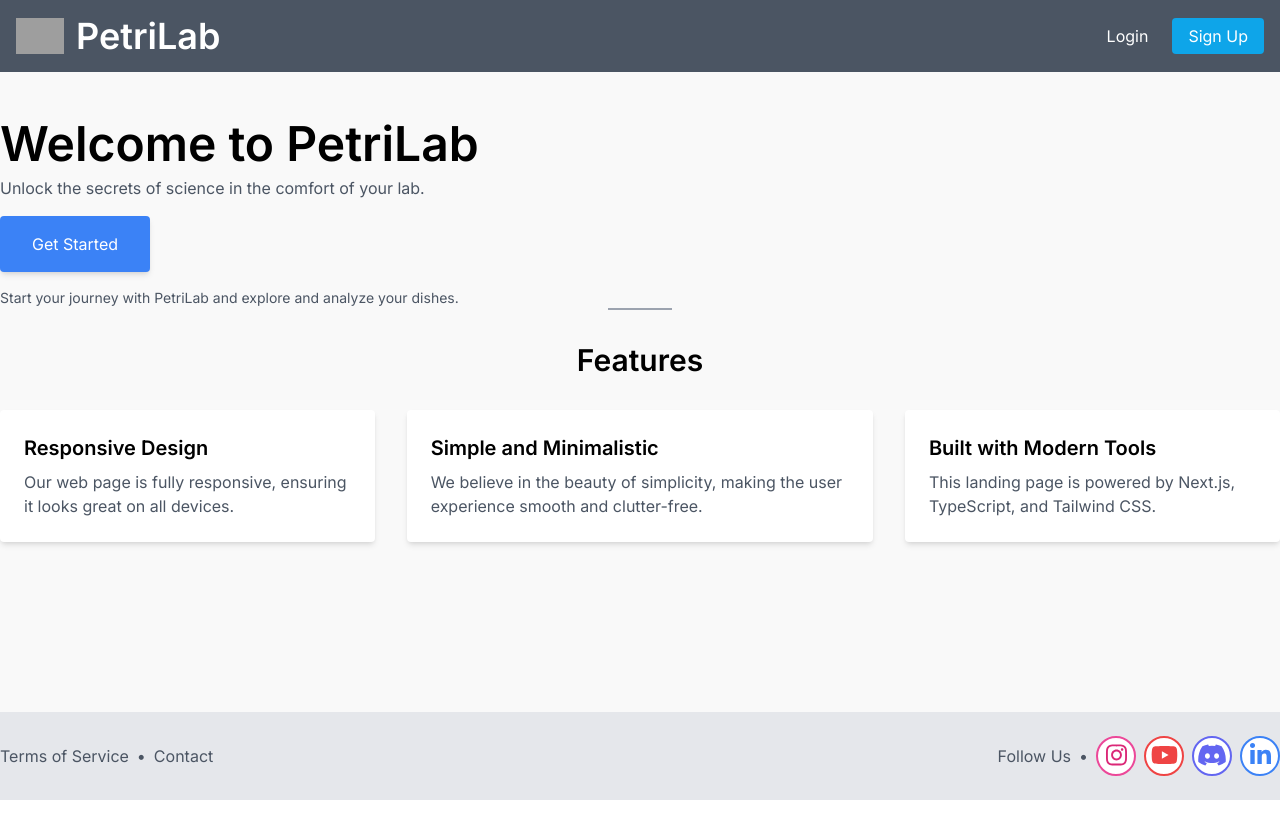
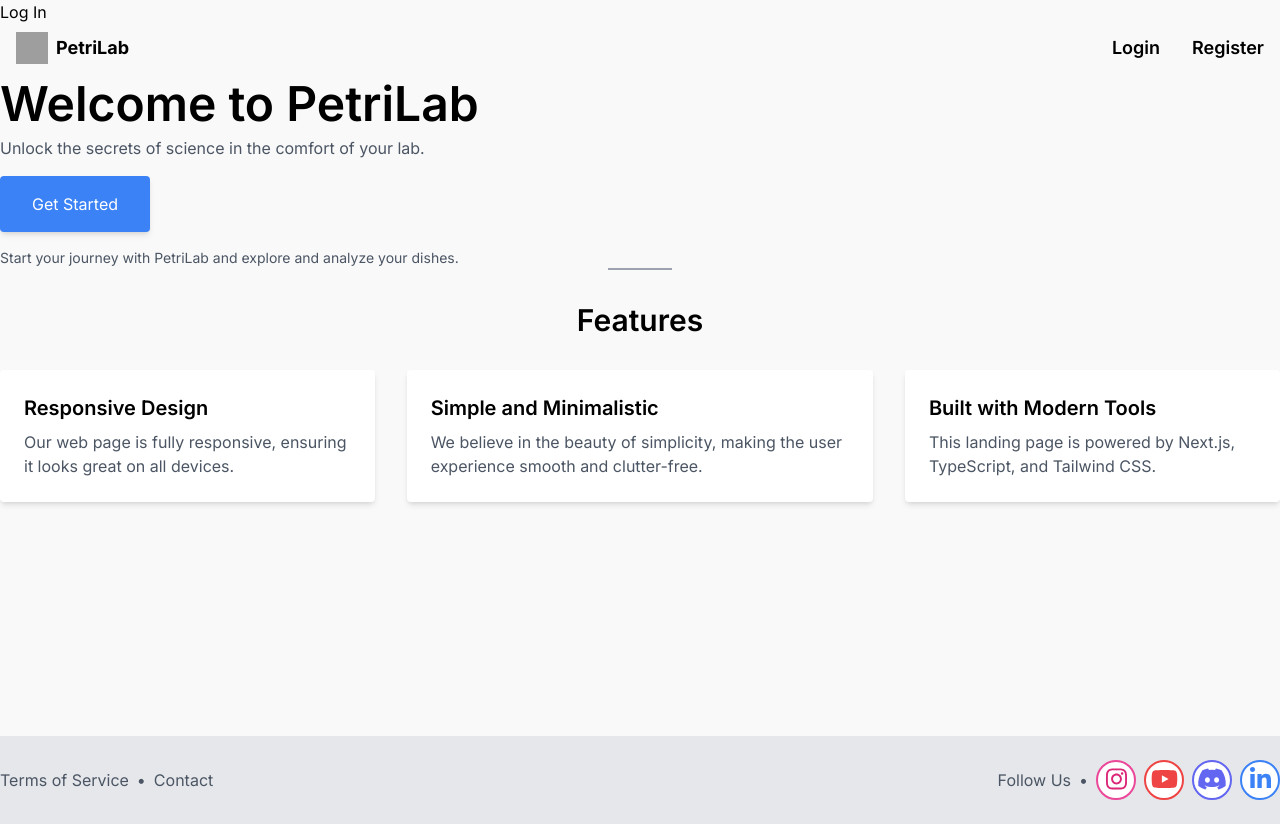
Before and after one commit to HolaMundo42/petrinext, a Next.js app: page / in a window 1280 px wide. Before the commit the page ends 800 px from the top, so only its background shows below. Built offline with nearby package versions, Linux system fonts and the light colour scheme; grey boxes are pictures that could not be loaded.

Commit message:
link back (to be fixed)

```diff
--- a/app/components/RememberMeCheckbox.tsx
+++ b/app/components/RememberMeCheckbox.tsx
@@ -14,7 +14,7 @@ const RememberMeCheckbox: React.FC<RememberMeCheckboxProps> = ({ label="Remember
         id={htmlFor}
         className="mr-2 text-gray-700 rounded focus:ring-gray-300"
       />
-      <label htmlFor={htmlFor} className="text-sm text-gray-800 cursor-pointer">
+      <label id={htmlFor+"label"} htmlFor={htmlFor} className="text-sm text-gray-800 cursor-pointer">
         {label}
       </label>
     </div>
--- a/app/components/landing_page.tsx
+++ b/app/components/landing_page.tsx
@@ -1,61 +1,113 @@
 import Link from "next/link";
 import { FontAwesomeIcon } from "@fortawesome/react-fontawesome";
 import { faInstagram, faYoutube, faDiscord, faLinkedinIn } from "@fortawesome/free-brands-svg-icons";
+import React, { useState, useEffect } from "react";
 
-const LandingPage: React.FC = () => {
+const Navbar: React.FC = () => {
+  const [isScrolled, setIsScrolled] = useState(false);
+
+  useEffect(() => {
+    const handleScroll = () => {
+      if (window.scrollY > 0) {
+        setIsScrolled(true);
+      } else {
+        setIsScrolled(false);
+      }
+    };
+
+    window.addEventListener('scroll', handleScroll);
+    return () => {
+      window.removeEventListener('scroll', handleScroll);
+    };
+  }, []);
+
   return (
-    <div className="flex flex-col min-h-screen">
-        <header className="bg-gray-600 py-4">
-            <div className="container mx-auto flex items-center justify-between">
-                <div className="flex items-center">
-                    <img src="https://cdn.icon-icons.com/icons2/2379/PNG/512/petri_dish_experimentation_biology_education_petri_dish_icon_143934.png" alt="Petri Dish Icon" className="w-12 h-auto mr-2 ml-[1rem]"/>
-                    <h1 className="text-4xl font-semibold text-white ml-1">
-                        <Link href="/"> PetriLab </Link>
-                    </h1>
+    <header
+      className={`${
+        isScrolled
+          ? 'backdrop-blur-sm bg-gray-800/60 hover:bg-gray-800/75 text-slate-200 fixed py-3 w-full z-10 transition-all duration-300 shadow-[0_8px_30px_rgb(0,0,0,0.12)]'
+          : 'text-black transition-all py-2 duration-300 shadow-none'
+      }`}
+    >
+      <div className={`${
+        isScrolled
+        ? 'absolute bottom-0 left-0 w-full h-[1px] bg-gray-500/40 transition-all duration-300 shadow-[0_8px_30px_rgb(0,0,0,0.12)]'
+        : 'transition-all duration-300 shadow-none'}`}></div>
+
+      <nav className="flex items-center justify-between text-base xl:text-lg top-0 font-normal relative">
+        <div className="mx-4 flex items-center">
+          <img
+            src="https://cdn.icon-icons.com/icons2/2379/PNG/512/petri_dish_experimentation_biology_education_petri_dish_icon_143934.png"
+            alt="PetriLab Logo"
+            className="h-8 w-8 mr-2"
+          />
+          <a href="#" className="font-bold text-lg">
+            PetriLab
+          </a>
         </div>
-                <div className="flex items-center space-x-4">
-                    <Link href="/login" className="text-white mr-2">
-                        <p className="hover:text-[rgb(211,211,211)]"> Login </p>
-                    </Link>
-                    <Link href="/signup" className="text-blue-500">
-                        <span className="bg-sky-500 hover:bg-blue-600 text-white px-4 py-2 rounded mr-[1rem]">
-                            Sign Up
-                        </span>
-                    </Link>
+        <div className="mx-4 flex-grow text-center"></div>
+        <div className="mx-4">
+          <a href="#" className="font-semibold">
+            Login
+          </a>
         </div>
+        <div className="mx-4">
+          <a href="#" className="font-semibold">
+            Register
+          </a>
         </div>
+      </nav>
     </header>
+  );
+};
 
-        <section className="flex-1 py-12">
+const Sections: React.FC = () => {
+return (
+  <section className="flex-1 mt-2 pb-12">
   <div className="container mx-auto text-left">
       <h1 className="text-5xl font-semibold mb-2">Welcome to PetriLab</h1>
-                <p className="text-gray-600 mb-2">Unlock the secrets of science in the comfort of your lab.</p>
+      <p className="text-gray-600 mb-2">
+      Unlock the secrets of science in the comfort of your lab.
+      </p>
       <Link href="/signup">
       <button className="mt-2 px-8 py-4 bg-blue-500 text-white rounded hover:bg-blue-600 transition duration-300 shadow-md">
           Get Started
       </button>
       </Link>
-                <p className="mt-4 text-gray-600 text-sm">Start your journey with PetriLab and explore and analyze your dishes.</p>
+      <p className="mt-4 text-gray-600 text-sm">
+      Start your journey with PetriLab and explore and analyze your dishes.
+      </p>
 
       <hr className="border-t-2 border-gray-400 mb-8 mx-auto w-16" />
 
-                <h2 className="text-3xl font-semibold my-8 text-center">Features</h2> {/* Aligned Features to the middle */}
-                <div className="flex flex-col md:flex-row gap-8"><div className="bg-white p-6 rounded shadow-md hover:shadow-lg transition duration-300 transform hover:translate-y-[-5px]">
+      <h2 className="text-3xl font-semibold my-8 text-center">Features</h2>
+      <div className="flex flex-col md:flex-row gap-8">
+      <div className="bg-white p-6 rounded shadow-md hover:shadow-lg transition duration-300 transform hover:translate-y-[-5px]">
           <h3 className="text-xl font-semibold mb-2">Responsive Design</h3>
-                <p className="text-gray-600">Our web page is fully responsive, ensuring it looks great on all devices.</p>
+          <p className="text-gray-600">
+          Our web page is fully responsive, ensuring it looks great on all devices.
+          </p>
       </div>
       <div className="bg-white p-6 rounded shadow-md hover:shadow-lg transition duration-300 transform hover:translate-y-[-5px]">
           <h3 className="text-xl font-semibold mb-2">Simple and Minimalistic</h3>
-                <p className="text-gray-600">We believe in the beauty of simplicity, making the user experience smooth and clutter-free.</p>
+          <p className="text-gray-600">
+          We believe in the beauty of simplicity, making the user experience smooth and clutter-free.
+          </p>
       </div>
       <div className="bg-white p-6 rounded shadow-md hover:shadow-lg transition duration-300 transform hover:translate-y-[-5px]">
           <h3 className="text-xl font-semibold mb-2">Built with Modern Tools</h3>
-                    <p className="text-gray-600">This landing page is powered by Next.js, TypeScript, and Tailwind CSS.</p>
+          <p className="text-gray-600">
+          This landing page is powered by Next.js, TypeScript, and Tailwind CSS.
+          </p>
       </div>
       </div>
   </div>
   </section>
+);
+};
 
+const Footer: React.FC = () => {
+return (
 <footer className="bg-gray-200 py-6">
   <div className="container mx-auto text-center flex flex-col items-center sm:flex-row sm:justify-between">
       <div className="mb-4 sm:mb-0 flex items-center">
@@ -97,6 +149,15 @@ const LandingPage: React.FC = () => {
       </div>
   </div>
   </footer>
+);
+};
+
+const LandingPage: React.FC = () => {
+  return (
+  <div className="flex flex-col min-h-screen min-w-screen">
+      <Navbar/>
+      <Sections/>
+      <Footer/>
   </div>
 );
 };
--- a/app/login/page.tsx
+++ b/app/login/page.tsx
@@ -15,12 +15,25 @@ export default function Login() {
     setShowPassword(!showPassword);
   };
 
+  const handleFormSubmit = async (e: React.FormEvent<HTMLFormElement>) => {
+    e.preventDefault();
+    const Http = new XMLHttpRequest();
+    const url = 'https://repo-node.vercel.app/api/users';
+    Http.open("GET", url);
+    Http.send();
+
+    Http.onreadystatechange = (e) => {
+      console.log(Http.responseText);
+    }
+  };
+
+
   return (
     <div className="relative flex flex-col md:flex-row items-stretch md:h-screen overflow-hidden bg-gray-100">
       <div className="w-full h-screen md:w-96 md:flex-shrink-0 bg-bg_color rounded-md shadow-md">
         <div className="flex flex-col justify-center items-center h-[100vh] p-8 md:p-16">
           <h1 className="text-3xl font-bold text-center text-gray-700">PetriLab</h1>
-          <form className="mt-6 w-full max-w-sm">
+          <form className="mt-6 w-full max-w-sm" onSubmit={handleFormSubmit}>
             <EmailInput onChangeValue={setEmail}/>
             <PasswordInput
               label="Password"
--- a/app/page.tsx
+++ b/app/page.tsx
@@ -7,8 +7,15 @@ import LandingPage from './components/landing_page'
 export default function Home() {
   const [loggedIn, setLoggedIn] = useState(false);
 
+  const toggleLoggedIn = () => {
+    setLoggedIn(!loggedIn); // Toggle the state (true to false, false to true)
+  };
+
   return (
     <div className={`bg-txtbox_bg_color_2 ${loggedIn ? 'logged-in' : 'anonymous'}`}>
+      <button onClick={toggleLoggedIn}>
+        {loggedIn ? 'Log Out' : 'Log In'}
+      </button>
       {loggedIn ? (
         // Content for logged users
         <Menu/>
--- a/app/signup/page.tsx
+++ b/app/signup/page.tsx
@@ -4,8 +4,8 @@ import React, { useState } from "react";
 import PasswordToggle from "../components/PasswordToggle";
 import RememberMeCheckbox from "../components/RememberMeCheckbox";
 import BackgroundRight from "../components/bg_right";
-import PasswordStrengthBar from "react-password-strength-bar";
 import PasswordInput from "../components/PasswordInput";
+import superagent from 'superagent';
 
 interface FormInputProps {
   label: string;
@@ -71,6 +71,8 @@ const Register: React.FC = () => {
 
   const handleFormSubmit = (e: React.FormEvent<HTMLFormElement>) => {
     e.preventDefault();
+    let checkboxTerms  =  document.getElementById("terms") as HTMLInputElement;
+    let checkboxTermsLabel  =  document.getElementById("termslabel") as HTMLInputElement;
     var fullname = document.getElementById("full name")
     var fullname_label = document.getElementById("full namelabel")
 
@@ -78,6 +80,12 @@ const Register: React.FC = () => {
     var password2_id_label = document.getElementById("confirm passwordlabel")
 
     var colorr = "rgb(31, 41, 55)"
+
+    if (checkboxTerms != null && checkboxTermsLabel != null)
+    {
+      checkboxTermsLabel.style.color = "rgb(55 65 81)"
+      checkboxTermsLabel.style.fontStyle = "normal"
+    }
 
     if (fullname != null && fullname_label != null) {
       fullname_label.textContent = "Full Name"
@@ -126,6 +134,13 @@ const Register: React.FC = () => {
       return false;
     }
 
+    if (checkboxTerms.checked != true && checkboxTerms != null)
+    {
+      checkboxTermsLabel.style.color = "red"
+      checkboxTermsLabel.style.fontStyle = "italic"
+      return false
+    }
+
     else{
       alert("Signed In Successfully!")
       const userData = {
@@ -133,6 +148,32 @@ const Register: React.FC = () => {
         email: email,
         password: password,
       };
+
+      /*superagent
+      .post('https://repo-node.vercel.app/api/users')
+      .send({ name: 'Manny', contra: 'cat', email:"uwu@gmail.com"})
+      .set('uyeZVae97zE3syYFB9pboqQGUnQ', 'foobar')
+      .set('accept', 'json')
+      .end((err, res) => {
+        if (err) {
+          console.error(err);
+        } else {
+          console.log("oaudhasiudfnh");
+        }
+      });*/
+
+      const Http = new XMLHttpRequest();
+      const url = 'https://repo-node.vercel.app/api/users';
+      Http.open("GET", url);
+      Http.send();
+
+      Http.onreadystatechange = (e) => {
+        console.log(Http.responseText);
+      }
+
+      //alert("request sent (check console)")
+
+      //window.location.href = 'https://petrilab.vercel.app/';
     }
   };
 
```
Also changed, not shown: package.json (+7 -0 lines), 1 other file (tests, documents, lock files or other folders). Lines whose indentation alone changed are shown as unchanged.
